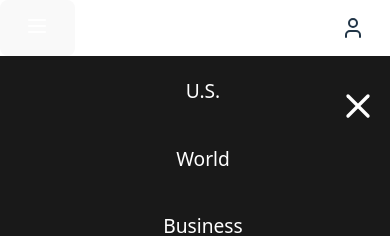
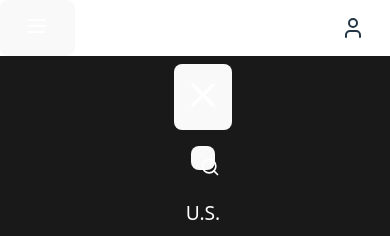
Before and after one commit to JPier34/New-York-Times-Website-Clone, a React (Vite) app in the folder nyt-clone/: page / in a window 390 px wide. Both pictures are taken after a click on the button 37 px from the left and 28 px from the top of the page. Shown: the top 236 px of the page. Built offline with nearby package versions, Linux system fonts and the light colour scheme; no server answers; a web font is replaced by a local one.

Commit message:
fixed search bar on mobile menu

```diff
--- a/nyt-clone/src/App.css
+++ b/nyt-clone/src/App.css
@@ -119,11 +119,10 @@
     padding: 1rem;
   }
 
-  /* Menu inizialmente nascosto */
   .menu {
     flex-direction: column;
     position: fixed;
-    top: 100%;  /* Posiziona il menu direttamente sotto l'header */
+    top: 100%;
     left: 0;
     width: 100%;
     background: rgba(0, 0, 0, 0.9);
@@ -165,6 +164,27 @@
   /* Nascondi la barra di ricerca su mobile */
   .search-wrapper {
     display: none;
+    width: 100%;
+    padding: 1rem;
+    justify-content: center;
+    position: sticky;
+    top: 0;
+    z-index: 1001; /* sopra il menu hamburger */
+  }
+
+  .menu.active .search-wrapper {
+    display: flex;
+    justify-content: center;
+    align-items: center;
+  }
+
+  .search-input {
+    width: 100%;
+    max-width: 500px;
+    padding: 0.5rem;
+    border: 1px solid #ccc;
+    border-radius: 0.5rem;
+    font-size: 1rem;
   }
 }
 
@@ -598,18 +618,6 @@
   text-decoration: underline;
 }
 
-/* Pulsante di chiusura */
-.close-menu {
-  position: absolute;
-  top: 20px;
-  right: 20px;
-  background: none;
-  border: none;
-  cursor: pointer;
-  color: white;
-}
-
-
 /* ArticleDetail */
 
 .article-detail-layout {
--- a/nyt-clone/src/components/Header.jsx
+++ b/nyt-clone/src/components/Header.jsx
@@ -95,6 +95,23 @@
   <button className="close-menu" onClick={() => setIsMenuOpen(false)}>
     <X size={40} />
   </button>
+
+  {/* Search Bar */}
+  <div className={`search-wrapper ${searchActive ? 'active' : ''}`}>
+        <button onClick={handleSearchClick} className="search-icon">
+          <Search size={20} />
+        </button>
+        {searchActive && (
+          <input
+            placeholder="Search..."
+            className="search-input"
+            value={searchQuery}
+            onChange={(e) => setSearchQuery(e.target.value)}
+            onKeyDown={handleSearch}
+          />
+        )}
+      </div>
+
       <ul>
         <li><a href="https://www.nytimes.com/section/us" target="_blank" rel="noopener noreferrer">U.S.</a></li>
         <li><a href="https://www.nytimes.com/section/world" target="_blank" rel="noopener noreferrer">World</a></li>
```
